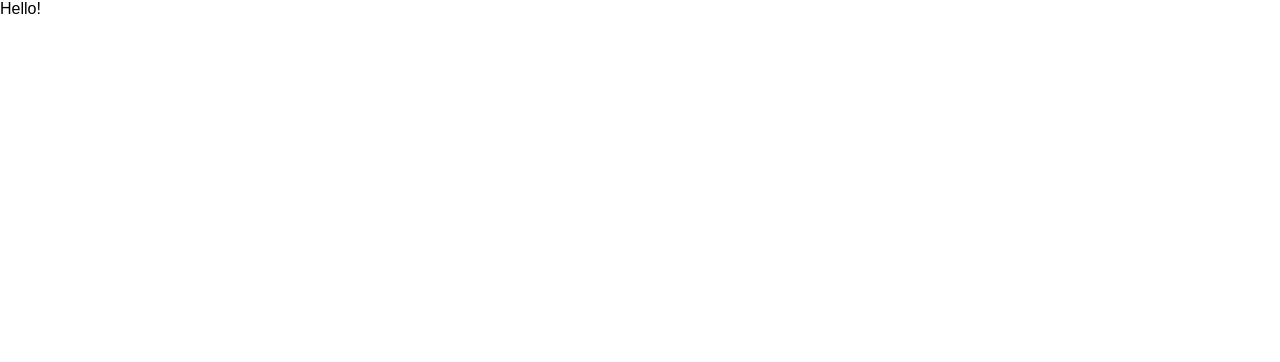
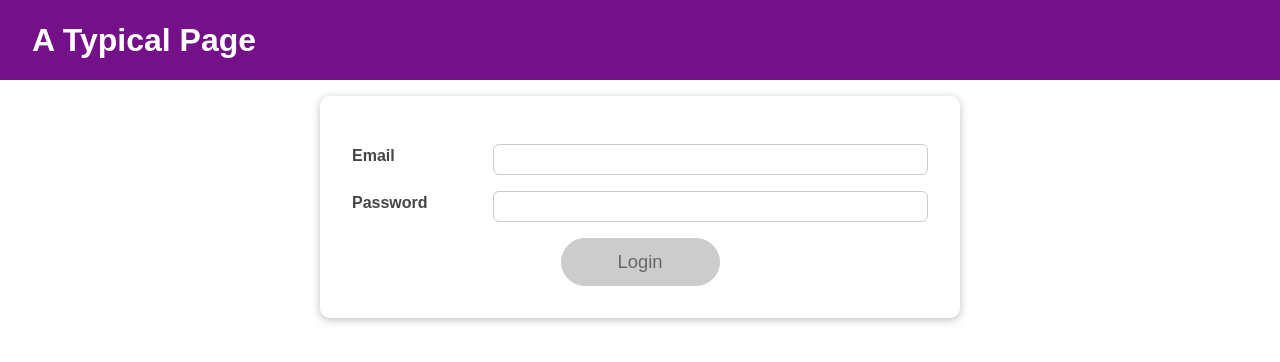
Before and after one commit to ocosmiccobalt/react-side-effects-reducers-context-api-demo, a React (Create React App) app: page / in a window 1280 px wide. Shown: the top 362 px of the page. Built offline with nearby package versions, Linux system fonts and the light colour scheme.

Commit message:
Manage the 'isLoggedIn' state in the App cmp

```diff
--- a/src/App.js
+++ b/src/App.js
@@ -1,5 +1,41 @@
-const App = () => (
-  <div>Hello!</div>
-);
+import { Fragment, useState, useEffect } from 'react';
+
+import Login from './components/Login/Login';
+import Home from './components/Home/Home';
+import MainHeader from './components/MainHeader/MainHeader';
+
+const App = () => {
+  const [isLoggedIn, setIsLoggedIn] = useState(false);
+
+  useEffect(() => {
+    const storedUserLoggedInInformation = localStorage.getItem('isLoggedIn');
+
+    if (storedUserLoggedInInformation === '1') {
+      setIsLoggedIn(true);
+    }
+  }, []);
+
+  const loginHandler = (email, password) => {
+    // We should of course check email and password
+    // But it's just a dummy/ demo anyways
+    localStorage.setItem('isLoggedIn', '1');
+    setIsLoggedIn(true);
+  };
+
+  const logoutHandler = () => {
+    localStorage.removeItem('isLoggedIn');
+    setIsLoggedIn(false);
+  };
+
+  return (
+    <Fragment>
+      <MainHeader isLoggedIn={isLoggedIn} onLogout={logoutHandler} />
+      <main>
+        {!isLoggedIn && <Login onLogin={loginHandler} />}
+        {isLoggedIn && <Home onLogout={logoutHandler} />}
+      </main>
+    </Fragment>
+  )
+};
 
 export default App;
```
